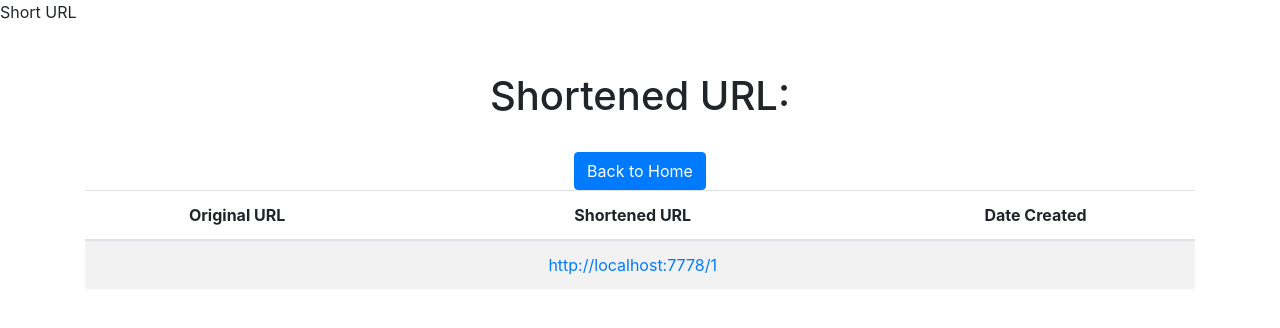
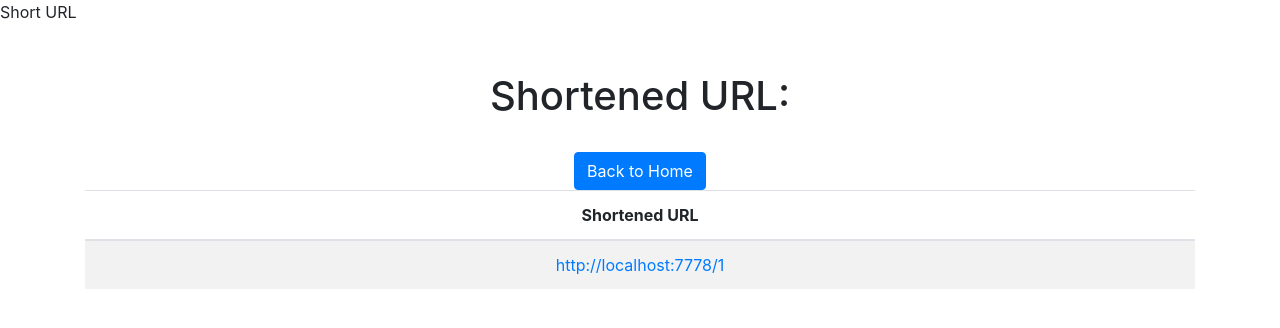
Before and after one commit to Miteals/url_shortener, a Flask app: page /display/1 in a window 1280 px wide. Shown: the top 328 px of the page. Run offline with Flask 2, Linux system fonts and the light colour scheme; some libraries are stand-ins or nearby versions.

Commit message:
Add files via upload

```diff
--- a/url_shortener/templates/index.html
+++ b/url_shortener/templates/index.html
@@ -18,9 +18,9 @@
   <body>
     <div class="container">
       <h1 class="mdc-typography--headline1">URL Shortener</h1>
-      <form action="url" method="POST" class="form-group">
+      <form action="/" method="POST" class="form-group">
         <div class="mdc-text-field">
-          <input type="text" id="url" name="url" class="mdc-text-field__input" required>
+          <input type="url" id="url" name="url" class="mdc-text-field__input" required>
           <label class="mdc-floating-label" for="url">Enter a URL to shorten</label>
           <div class="mdc-line-ripple"></div>
         </div>
--- a/url_shortener/templates/urlshort.html
+++ b/url_shortener/templates/urlshort.html
@@ -14,19 +14,15 @@
       <table class="table table-striped">
         <thead>
           <tr>
-            <th>Original URL</th>
             <th>Shortened URL</th>
-            <th>Date Created</th>
           </tr>
         </thead>
         <tbody>
             <tr>
-              <td>{{ url_received }}</td>
               <div class="short-url-box">
                 <td><a href="http://localhost:7778/{{short_url_display}}" class="short-url">http://localhost:7778/{{short_url_display}}</a></td>
               </div>
               <a href="{{url_for('index')}}" class="btn btn-primary mt-3">Back to Home</a>
-              <td>{{ linkdate_created }}</td>
             </tr>
         </tbody>
       </table>
```
